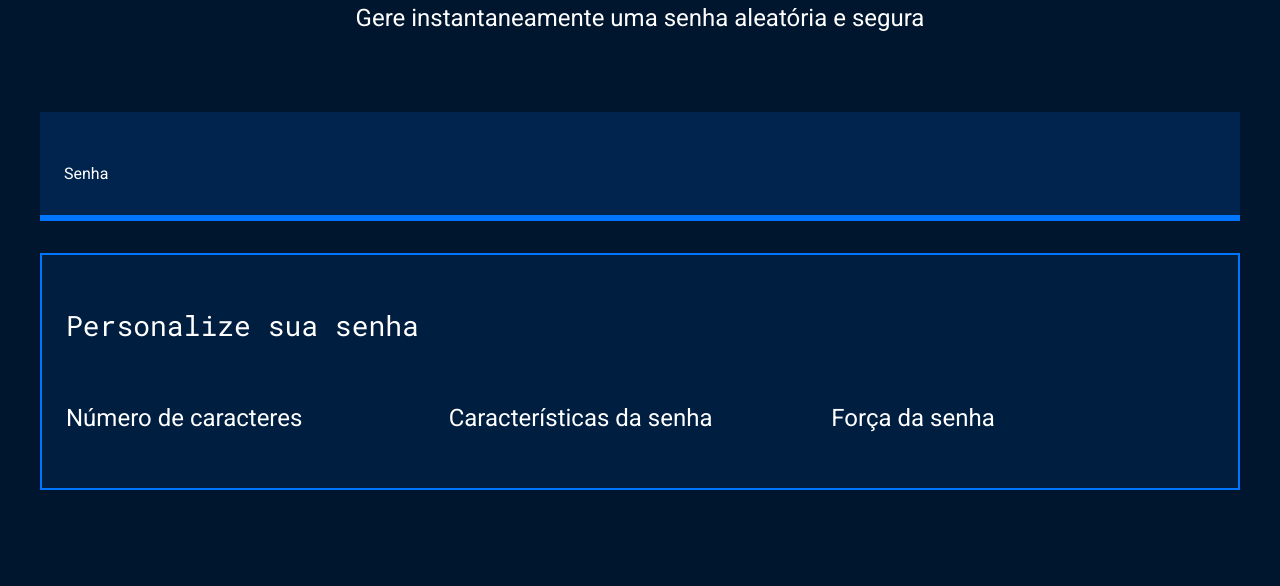
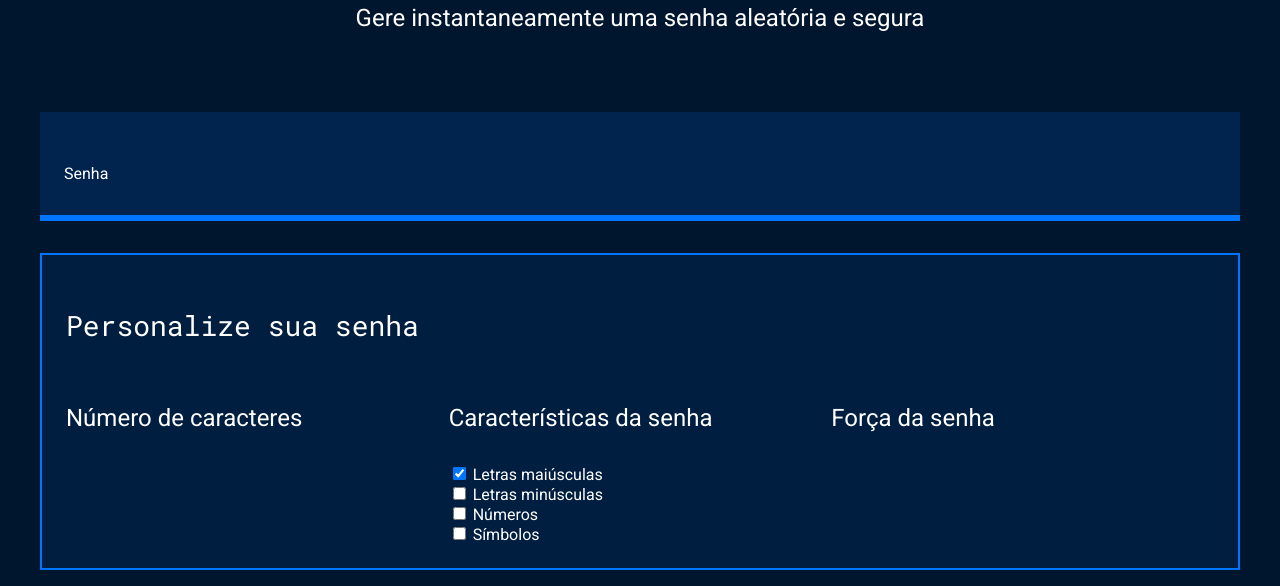
Before and after one commit to miuramariani-svg/projeto-2026-seguran-a-digital-, a plain HTML site: page index.html in a window 1280 px wide. Shown: the part 214-800 px from the top of the page. Drawn offline with Linux system fonts and the light colour scheme.

Commit message:
Update index.html

```diff
--- a/index.html
+++ b/index.html
@@ -15,19 +15,44 @@
             <h2 class="titulo-principal">Gerador de senhas</h2>
             <h3 class="titulo-secundario">Gere instantaneamente uma senha aleatória e segura</h3>
         </div>
+
         <div class="conteudo-senha">
-            <label for="senha">Senha</label>
+            <label for="campo-senha">Senha</label>
             <input name="senha" type="text" id="campo-senha">
         </div>
+
         <div class="parametro">
             <h3 class="parametro-titulo">Personalize sua senha</h3>
+
             <div class="parametro-coluna__senha">
                 <div class="parametro-senha">
                     <h4 class="parametro-senha__titulo">Número de caracteres</h4>
                 </div>
+
                 <div class="parametro-senha">
                     <h4 class="parametro-senha__titulo">Características da senha</h4>
+
+                    <div class="parametro-senha-checkbox">
+                        <input name="maiusculo" id="maiusculo" type="checkbox" class="checkbox" checked>
+                        <label for="maiusculo">Letras maiúsculas</label>
+                    </div>
+
+                    <div class="parametro-senha-checkbox">
+                        <input name="minusculo" id="minusculo" type="checkbox" class="checkbox">
+                        <label for="minusculo">Letras minúsculas</label>
+                    </div>
+
+                    <div class="parametro-senha-checkbox">
+                        <input name="numero" id="numero" type="checkbox" class="checkbox">
+                        <label for="numero">Números</label>
+                    </div>
+
+                    <div class="parametro-senha-checkbox">
+                        <input name="simbolo" id="simbolo" type="checkbox" class="checkbox">
+                        <label for="simbolo">Símbolos</label>
+                    </div>
                 </div>
+
                 <div class="parametro-senha">
                     <h4 class="parametro-senha__titulo">Força da senha</h4>
                 </div>
```
